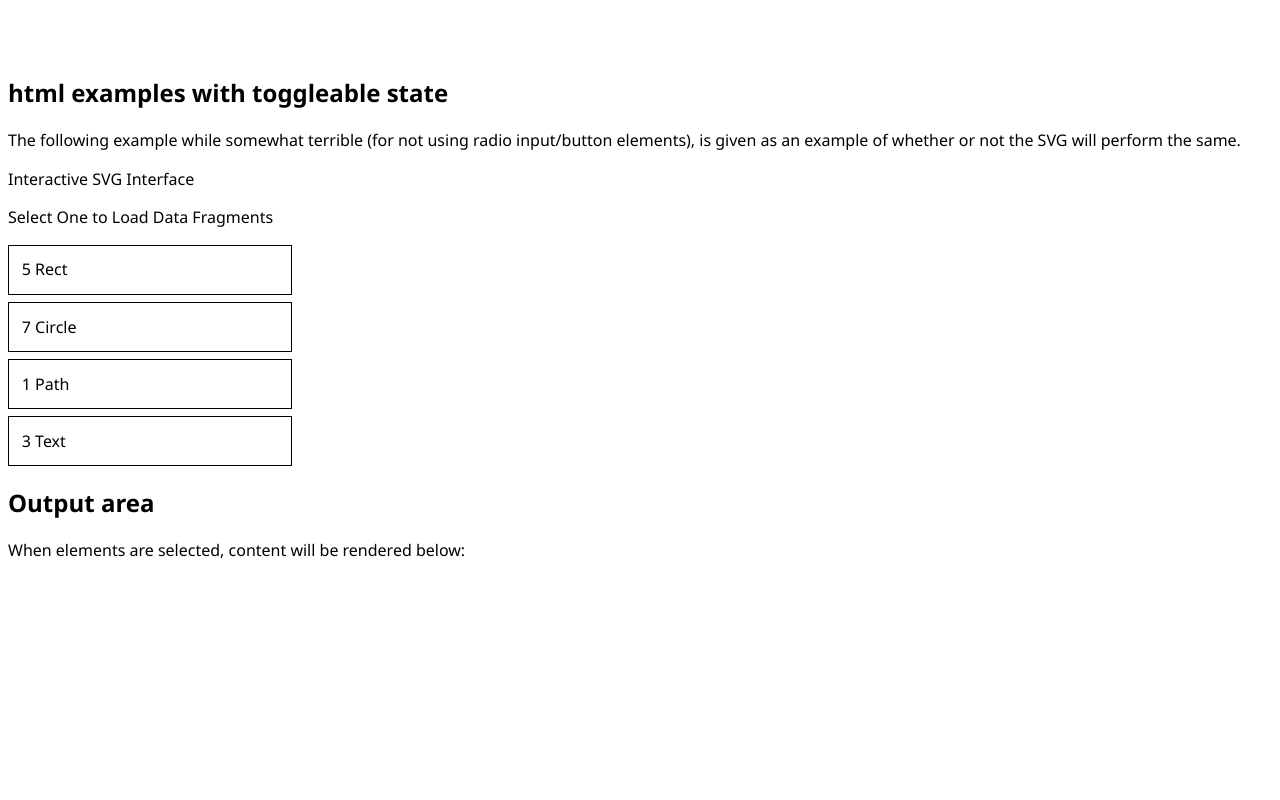
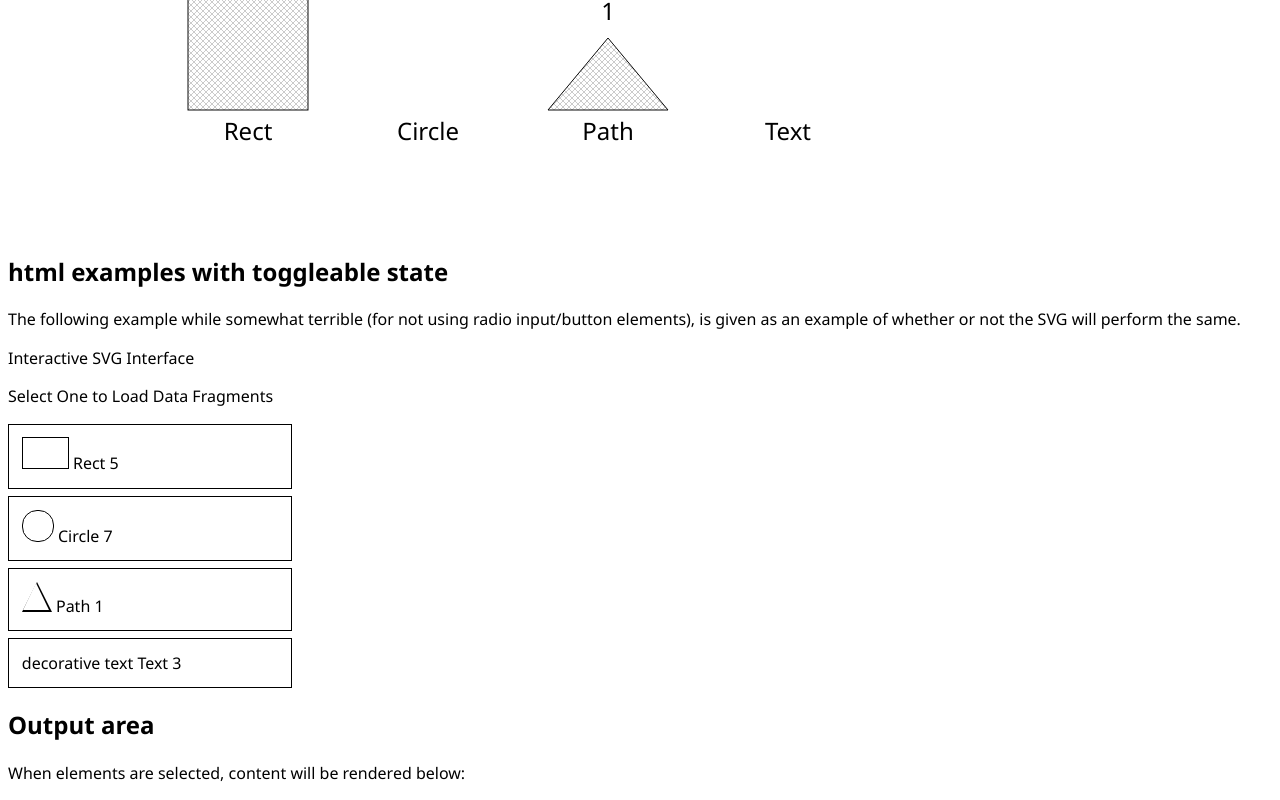
Before and after one commit to fizzstudio/svg-aria-test, a plain HTML site: page examples/menu/svg-menu-aria.html in a window 1280 px wide. Shown: the part 1227-2027 px from the top of the page. Before the commit the page ends 1805 px from the top, so only its background shows below. Drawn offline with Linux system fonts and the light colour scheme.

Commit message:
update structure and expectations

```diff
--- a/examples/menu/svg-menu-aria.html
+++ b/examples/menu/svg-menu-aria.html
@@ -28,6 +28,7 @@
         padding: .8rem;
         margin: .45rem 0;
         border: .1rem solid black;
+        position: relative;
       }
 
       line {
@@ -65,6 +66,49 @@
       .centered {
         text-anchor: middle;
       }
+
+      .vspan-rect {
+        display: inline-block;
+        width: 45px;
+        height: 30px;
+        border: 1px solid black;
+        background-color: white;
+      }
+
+      .vspan-circle {
+        display: inline-block;
+        width: 30px;
+        height: 30px;
+        border: 1px solid black;
+        background-color: white;
+        border-radius: 15px;
+      }
+
+      .vspan-path1 {
+        display: inline-block;
+        background-color: transparent;
+        width: 0;
+        height: 0;
+        border-left: 15px solid transparent;
+        border-right: 15px solid transparent;
+
+        /* border-right: 35px solid transparent; */
+        border-bottom: 30px solid black;
+      }
+      .vspan-path2 {
+        display: inline-block;
+        position: absolute;
+        background-color: transparent;
+        width: 0;
+        height: 0;
+        top: 14px;
+        left: 14px;
+        border-left: 13px solid transparent;
+        border-right: 13px solid transparent;
+
+        /* border-right: 35px solid transparent; */
+        border-bottom: 27px solid white;
+      }
     </style>
   </head>
 
@@ -75,17 +119,24 @@
       function, in a similar fashion as File > Save, Edit > Undo, or Options > Sort Ascending. These elements can be pressed and selected and will provide screen-reader feedback. The core test here is to determine whether aria-expanded, aria-haspopup, and role=menu/menuitem/menuitemcheckbox can be used effectively on an SVG primitive.
     </p>
     <p>
-      This test will use role=menu on the parent SVG, role=menuitem on a "parent" rect, circle, path, or text element. When the menuitem is expanded, a g element will appear adjacent to it with role=menu (this is its submenu). This submenu will contain elements that have role=menuitemcheckbox. When these menuitems are checked, they will
+      This test will use role=menu on the parent SVG, role=menuitem on a "parent" rect, circle, path, or text element. When the menuitem is expanded, a g element will appear adjacent to it with role=menu (this is its submenu). This submenu will contain elements that have role=menuitemcheckbox. When these menuitems are checked, the elements will be visually darkened to indicate their status.
     </p>
     <ul>Expectations:
       <li>We expect that a screen reader (SR) can navigate to each element with a role and aria-label using a keyboard (SVG, g, and all SVG primitives).</li>
-      <li>We expect that a SR will announce the aria-label correctly.</li>
+      <li>We expect that the visual focus indicator moves to the correct element and has the correct bounding dimensions.</li>
+      <li>We expect that the visual focus indicator will remain in view at all times and may even adjust the scroll position of the page while navigating.</li>
+      <li>The SVG is labelled by the chart's title and subtitle (these should be read as a single text when navigating to the root element).</li>
+      <li>The title and subtitle are hidden from a screen reader because they are announced on their parent element instead. These elements should not be read out loud.</li>
+      <li>The elements are grouped in pairs. The screen reader should be able to separately navigate to the group before navigating to each pair.</li>
+      <li>Each primitive (rect, circle, path, text) should be accessible by a screen reader and read the number and label for that element.</li>
+      <li>We expect that a SR will announce the aria-label correctly for each element, followed by its role.</li>
+      <li>The aria label should announce the number, followed by the type of primitive (eg "7 Rect"), even though the text may be displayed viusally in a different order. This is designed intentionally to ensure that the ARIA is working correctly.</li>
+      <li>We expect that different SVG primitives (rect, circle, path, text) will be consistent with each other based on previous expectations.</li>
+      <li>We expect that the SVG elements will provide the same experience as the HTML elements (below the SVG space).</li>
       <li>We expect that a SR will be able to expand a menu element open or closed.</li>
       <li>We expect that a SR will announce the expanded state correctly when navigated to.</li>
       <li>We expect that a SR will announce the expanded state correctly when changed.</li>
-      <li>We expect that when an option has been selected, the SR will give</li>
-      <li>We expect that different SVG primitives (rect, circle, path, text) will be consistent with each other based on previous expectations.</li>
-      <li>We expect that the SVG elements will provide the same experience as the HTML elements (below the SVG space).</li>
+      <li>We expect that when an option has been selected, the SR will give feedback.</li>
     </ul>
     <h3>Interaction Instructions</h3>
     <p>
@@ -134,19 +185,27 @@
       <p aria-hidden="true" id="html-title">Interactive SVG Interface</p>
       <p aria-hidden="true" id="html-subtitle">Select One to Load Data Fragments</p>
       <div class="level-2" role="group" aria-label="Rect and Circle">
-        <div class="html-button level-3" role="button" tabindex="0" aria-pressed="false">5
-          Rect
+        <div class="html-button level-3">
+          <span class="visual-span vspan-rect" role="button" tabindex="0" aria-pressed="false" aria-labelledby="htmlRect2 htmlRect1"></span>
+          <span id="htmlRect1" aria-hidden="true">Rect</span>
+          <span id="htmlRect2" aria-hidden="true">5</span>
         </div>
-        <div class="html-button level-3" role="button" tabindex="0" aria-pressed="false">7
-          Circle
+        <div class="html-button level-3">
+          <span class="visual-span vspan-circle" role="button" tabindex="0" aria-pressed="false" aria-labelledby="htmlCircle2 htmlCircle1"></span>
+          <span id="htmlCircle1" aria-hidden="true">Circle</span>
+          <span id="htmlCircle2" aria-hidden="true">7</span>
         </div>
       </div>
       <div class="level-2" role="group" aria-label="Path and Text">
-        <div class="html-button level-3" role="button" tabindex="0" aria-pressed="false">1
-          Path
-        </div>
-        <div class="html-button level-3" role="button" tabindex="0" aria-pressed="false">3
-          Text
+        <div class="html-button level-3">
+          <span class="visual-span vspan-path1" aria-hidden="true"></span>
+          <span class="visual-span vspan-path2" role="button" tabindex="0" aria-pressed="false" aria-labelledby="htmlPath2 htmlPath1"></span>
+          <span id="htmlPath1" aria-hidden="true">Path</span>
+          <span id="htmlPath2" aria-hidden="true">1</span>
+        </div><div class="html-button level-3">
+          <span class="visual-span vspan-text" role="button" tabindex="0" aria-pressed="false" aria-labelledby="htmlText2 htmlText1">decorative text</span>
+          <span id="htmlText1" aria-hidden="true">Text</span>
+          <span id="htmlText2" aria-hidden="true">3</span>
         </div>
       </div>
     </div>
```
